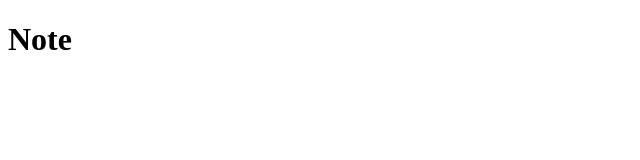
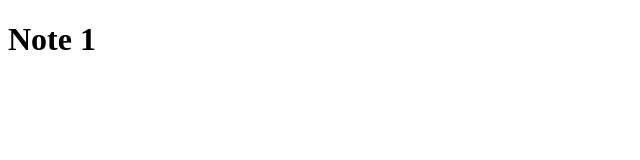
Before and after one commit to slavo3dev/nextjs, a Next.js app: page /notes/1 in a window 1280 px wide. Shown: the top 160 px of the page, without its empty margins (0-640 px from the left). Built offline with nearby package versions, Linux system fonts and the light colour scheme.

Commit message:
adding router

```diff
--- a/pages/notes/[id].jsx
+++ b/pages/notes/[id].jsx
@@ -1,9 +1,15 @@
 import React from "react";
+import { useRouter } from "next/router";
 
-const Note = () => (
-  <div>
-    <h1>Note</h1>
-  </div>
-);
+const Note = () => {
+  const router = useRouter();
+  const { id } = router.query;
+
+  return (
+    <div>
+      <h1>Note {id}</h1>
+    </div>
+  );
+};
 
 export default Note;
```
Also changed, not shown: pages/notes/index.jsx (+7 -5 lines).
